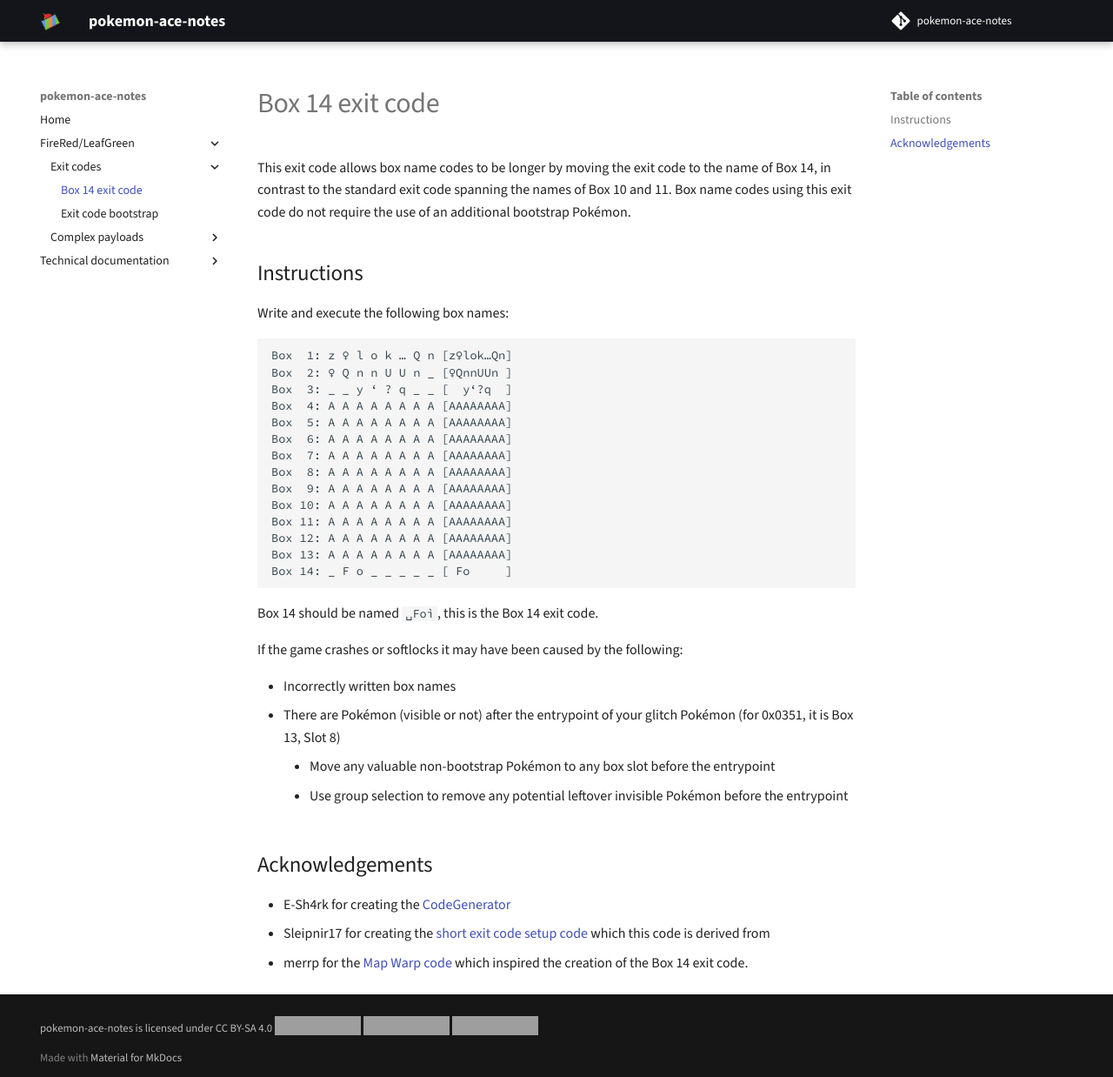
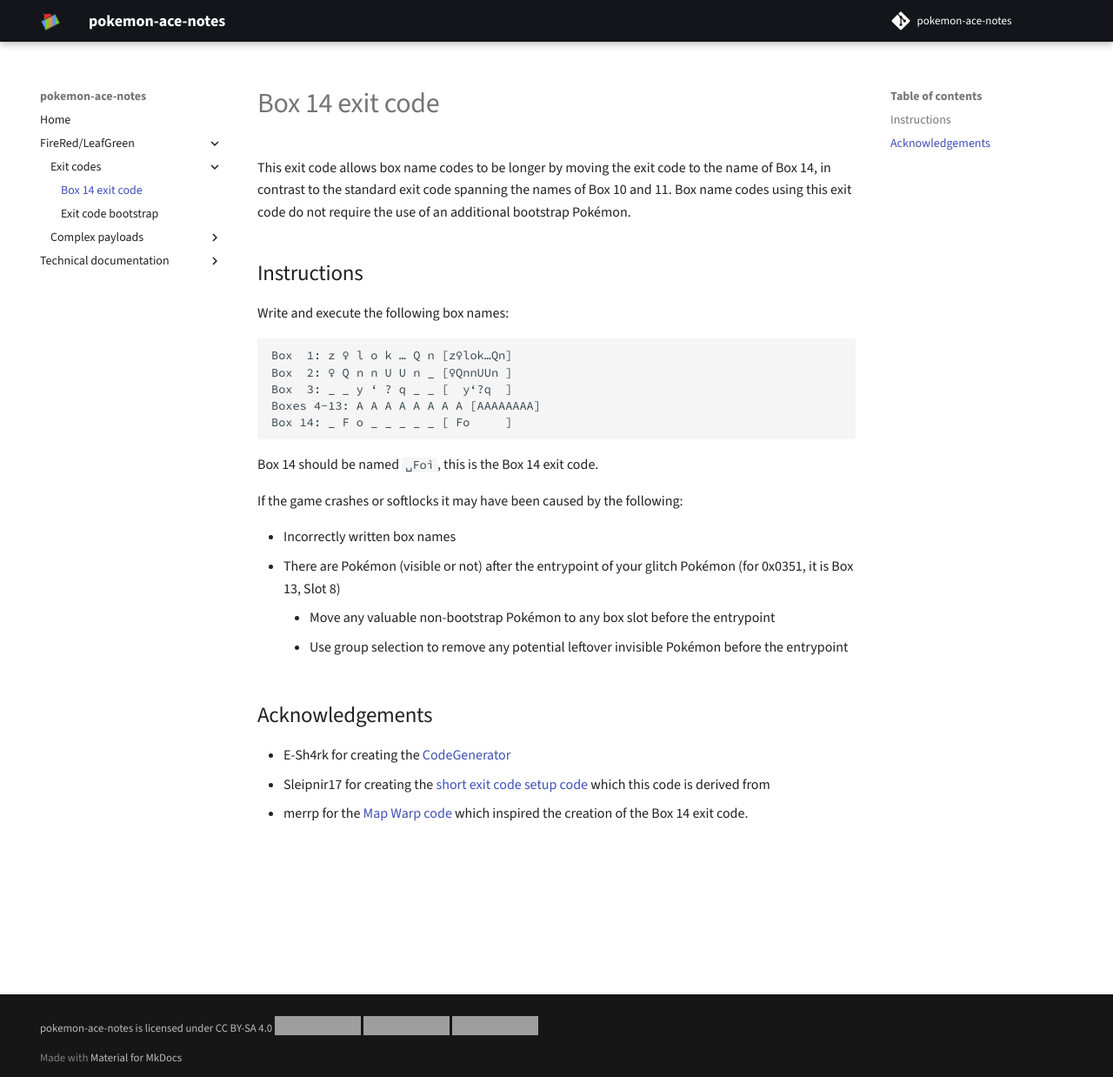
Before and after one commit to pomeg-letterbombers/pokemon-ace-notes, an MkDocs documentation site: the page built from docs/frlg/exit-codes/box-14-exit.md, in a window 1280 px wide and 1238 px high. Shown: the whole window at 87% size. Built offline with MkDocs 1.6.1 and Material for MkDocs 9.7.7, drawn with Linux system fonts in a browser that asks for light colours; comment, search, counter and statistics services are not loaded; grey boxes are pictures that could not be loaded.

Commit message:
Compact box 14 exit creation code

````diff
--- a/docs/frlg/exit-codes/box-14-exit.md
+++ b/docs/frlg/exit-codes/box-14-exit.md
@@ -9,16 +9,7 @@
 Box  1: z ♀ l o k … Q n	[z♀lok…Qn]
 Box  2: ♀ Q n n U U n _	[♀QnnUUn ]
 Box  3: _ _ y ‘ ? q _ _	[  y‘?q  ]
-Box  4: A A A A A A A A	[AAAAAAAA]
-Box  5: A A A A A A A A	[AAAAAAAA]
-Box  6: A A A A A A A A	[AAAAAAAA]
-Box  7: A A A A A A A A	[AAAAAAAA]
-Box  8: A A A A A A A A	[AAAAAAAA]
-Box  9: A A A A A A A A	[AAAAAAAA]
-Box 10: A A A A A A A A	[AAAAAAAA]
-Box 11: A A A A A A A A	[AAAAAAAA]
-Box 12: A A A A A A A A	[AAAAAAAA]
-Box 13: A A A A A A A A	[AAAAAAAA]
+Boxes 4-13: A A A A A A A A	[AAAAAAAA]
 Box 14: _ F o _ _ _ _ _	[ Fo     ]
 ```
 
````
